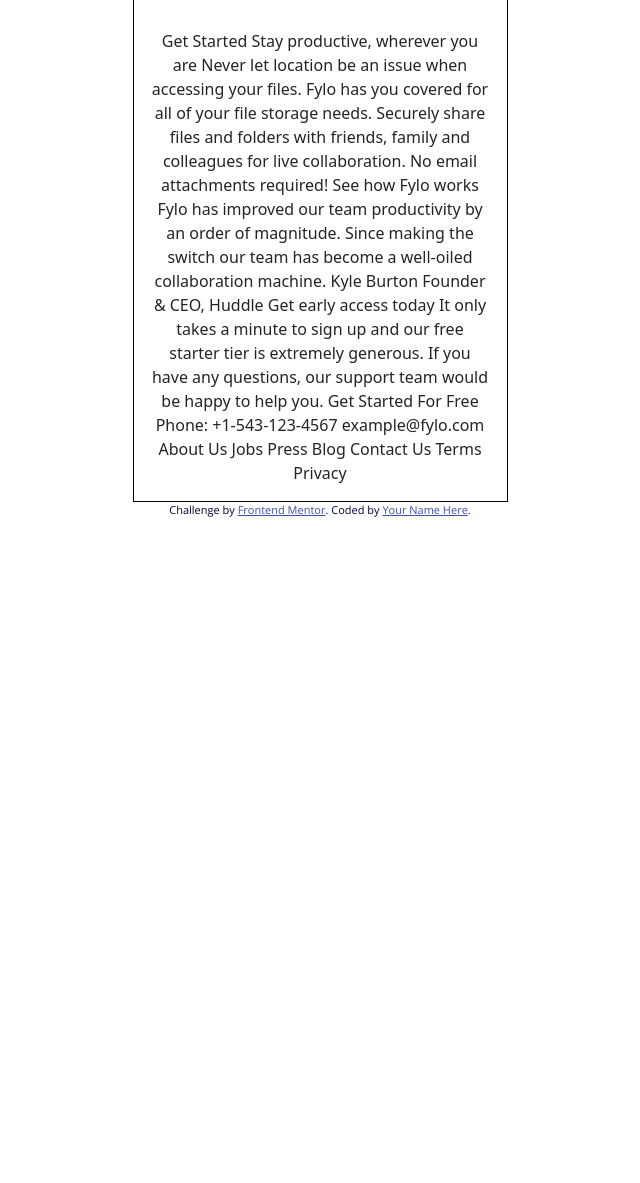
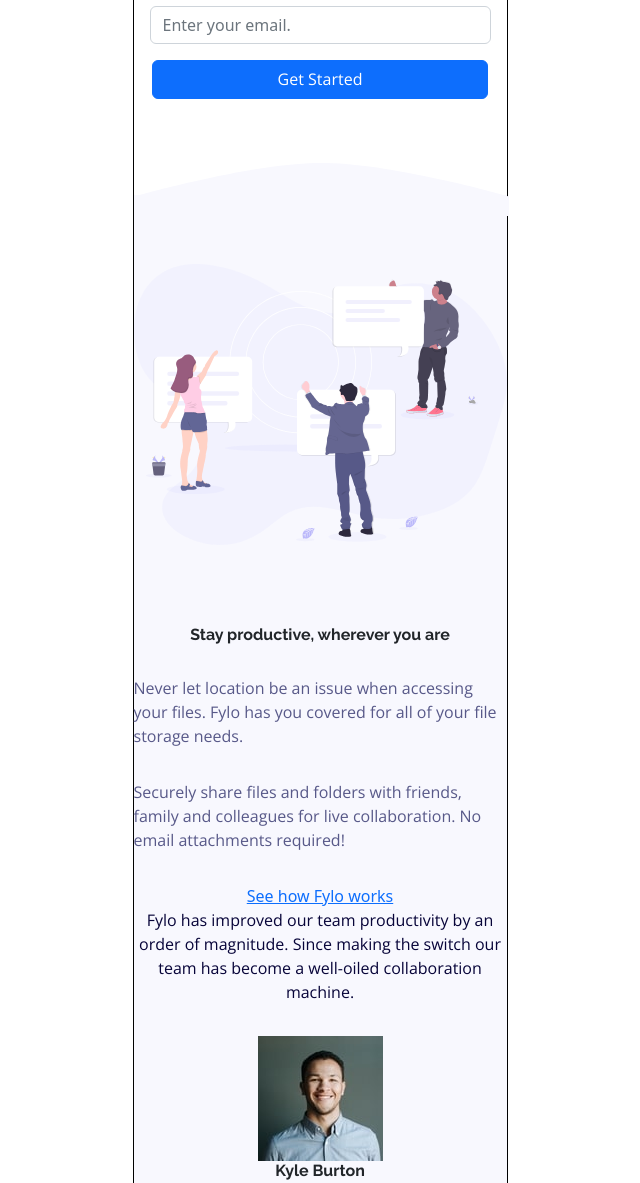
Before and after one commit to Mzu-Soci/Fylo-landing-page-with-two-column-layout, a plain HTML site: page index.html in a window 1280 px wide. Shown: the part 686-1869 px from the top of the page, without its empty margins (320-960 px from the left). Before the commit the page ends 1226 px from the top, so only its background shows below. Drawn offline with nearby package versions, Linux system fonts and the light colour scheme.

Commit message:
top div complete

```diff
--- a/css/style.css
+++ b/css/style.css
@@ -7,6 +7,14 @@
     border: solid black 1px;
     max-width: 375px;
     text-align: center;
+    padding: 0;
+}
+
+.logo {
+    height: 25px;
+}
+
+.top {
     padding: 1em;
 }
 
@@ -29,3 +37,39 @@
     margin-bottom: 2em;
     font-family: 'Open Sans', sans-serif;
 }
+
+/* input {
+    border: 1px black solid;
+} */
+
+.get-started {
+    padding: .4em 7.8em;
+    font-family: 'Open Sans', sans-serif;
+    margin-bottom: 5em;
+}
+
+.section-img {
+    position: relative;
+    bottom: 2em;
+}
+
+.middle {
+    background-color: #F8F8FE;
+    /* padding: 1em; */
+}
+
+.body-img {
+    margin: 1em 0 5em 0;
+    max-width: 100%;
+}
+
+h6 {
+    margin-bottom: 2em;
+    font-family: 'Raleway', sans-serif;
+    font-weight: 700;
+}
+
+.body_p {
+    text-align: left;
+    color: hsl(238, 22%, 44%);
+}
--- a/index.html
+++ b/index.html
@@ -47,32 +47,73 @@
   <body>
     <div class="container">
       <nav class="navbar">
-        <a class="logo" href="">
-          <img src="images/logo.svg" alt="" />
+        <a href="">
+          <img class="logo" src="images/logo.svg" alt="" />
         </a>
         <a href="">Features</a>
         <a href="">Team</a>
         <a href="">Sign</a>
       </nav>
-      <img class="hero_image" src="images/illustration-1.svg" alt="" />
-      <h1>In All your files in one secure location, accessible anywhere.</h1>
-      <p>
-        Fylo stores your most important files in one secure location. Access
-        them wherever you need, share and collaborate with friends, family, and
-        co-workers.
-      </p>
 
-      Get Started Stay productive, wherever you are Never let location be an
-      issue when accessing your files. Fylo has you covered for all of your file
-      storage needs. Securely share files and folders with friends, family and
-      colleagues for live collaboration. No email attachments required! See how
-      Fylo works Fylo has improved our team productivity by an order of
-      magnitude. Since making the switch our team has become a well-oiled
-      collaboration machine. Kyle Burton Founder & CEO, Huddle Get early access
-      today It only takes a minute to sign up and our free starter tier is
-      extremely generous. If you have any questions, our support team would be
-      happy to help you. Get Started For Free Phone: +1-543-123-4567
-      example@fylo.com About Us Jobs Press Blog Contact Us Terms Privacy
+      <div class="top">
+        <img class="hero_image" src="images/illustration-1.svg" alt="" />
+        <h1>In All your files in one secure location, accessible anywhere.</h1>
+        <p>
+          Fylo stores your most important files in one secure location. Access
+          them wherever you need, share and collaborate with friends, family,
+          and co-workers.
+        </p>
+
+        <div class="mb-3">
+          <!-- <label for="exampleFormControlInput1" class="form-label"
+            >Email address</label
+          > -->
+          <input
+            type="email"
+            class="form-control"
+            id="exampleFormControlInput1"
+            placeholder="Enter your email."
+          />
+        </div>
+        <button type="button" class="btn btn-primary get-started">
+          Get Started
+        </button>
+
+        <!-- <img class="section-img" src="images/bg-curve-mobile.svg" alt="" /> -->
+      </div>
+
+      <div class="middle">
+        <img class="section-img" src="images/bg-curve-mobile.svg" alt="" />
+        <img class="body-img" src="images/illustration-2.svg" alt="" />
+
+        <h6>Stay productive, wherever you are</h6>
+
+        <p class="body_p">
+          Never let location be an issue when accessing your files. Fylo has you
+          covered for all of your file storage needs.
+        </p>
+        <p class="body_p">
+          Securely share files and folders with friends, family and colleagues
+          for live collaboration. No email attachments required!
+        </p>
+
+        <a href="">See how Fylo works</a>
+        <p>
+          Fylo has improved our team productivity by an order of magnitude.
+          Since making the switch our team has become a well-oiled collaboration
+          machine.
+        </p>
+
+        <img src="images/avatar-testimonial.jpg" alt="" />
+        <h6>Kyle Burton</h6>
+        <p>Founder & CEO, Huddle</p>
+      </div>
+
+      Get early access today It only takes a minute to sign up and our free
+      starter tier is extremely generous. If you have any questions, our support
+      team would be happy to help you. Get Started For Free Phone:
+      +1-543-123-4567 example@fylo.com About Us Jobs Press Blog Contact Us Terms
+      Privacy
     </div>
 
     <footer>
```
